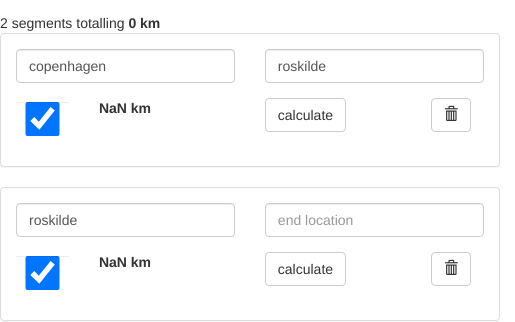
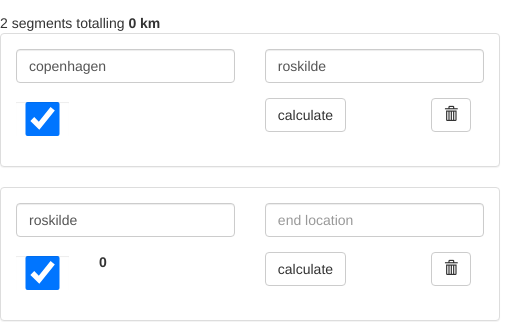
Before and after one commit to samthomson/totalgoogledirections, a plain HTML site: page index.html in a window 1280 px wide. Both pictures are taken after a click on the button "add another journey". Shown: the top 322 px of the page, 0-515 px from the left. Drawn offline with nearby package versions, Linux system fonts and the light colour scheme; some packages are replaced by stand-ins of ours.

```diff
--- a/index.html
+++ b/index.html
@@ -25,7 +25,7 @@
 							<input type="checkbox" ng-model="journey.include" text="include" class="form-control"/>
 						</div>
 						<div class="form-group col-xs-4">
-							<strong class="">{{journey.distance/1000}} km</strong>
+							<strong class="">{{journey.literalDistance()}}</strong>
 						</div>
 						<div class="form-group col-xs-4">
 							<button class="btn btn-default" ng-click="calculateDistance($index)">calculate</button>
--- a/js/main.js
+++ b/js/main.js
@@ -89,7 +89,10 @@ app.controller('journeys', function($scope){
 		this.key = guid;
 		this.start = start;
 		this.end = end;
-		this.distance = "loading..";
+		this.distance = 0;
+		this.literalDistance = function(){
+			return (this.distance == 0) ? this.distance : this.distance/1000 + " km";
+		}
 		this.include = true;
 		// array of lat lons making up route
 		this.path = [{"latitude":0,"longitude":0}];
```
